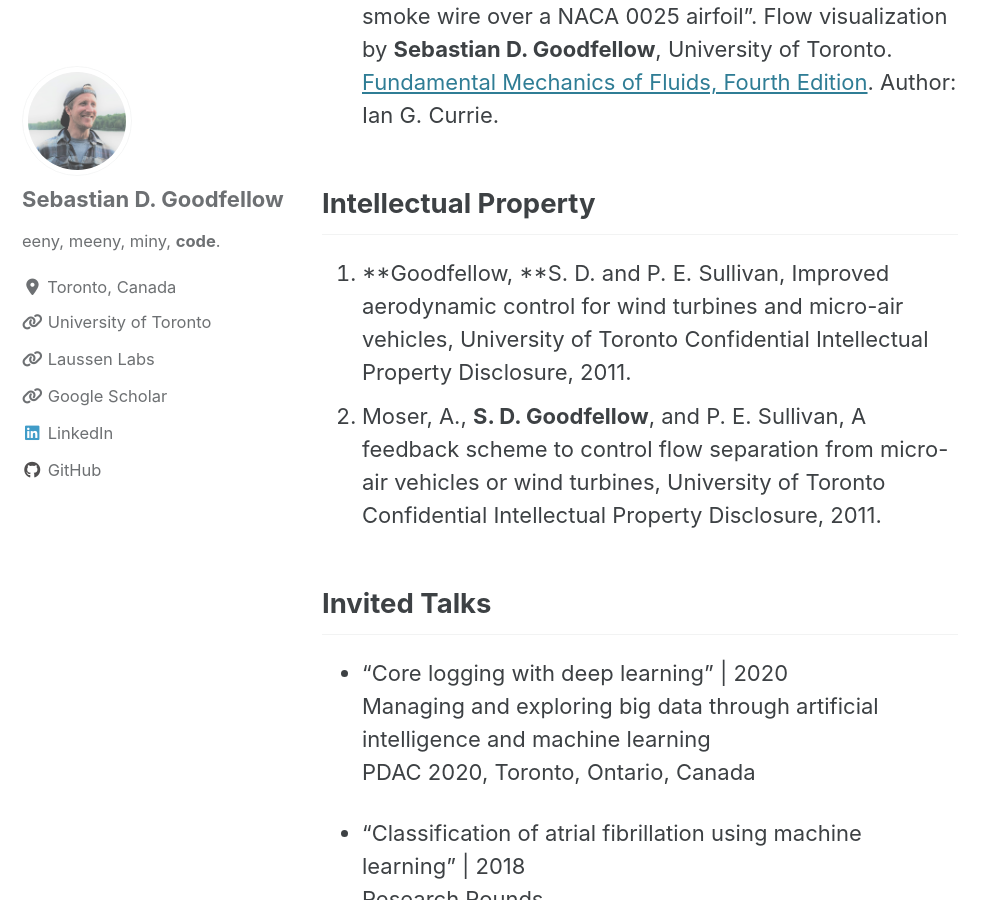
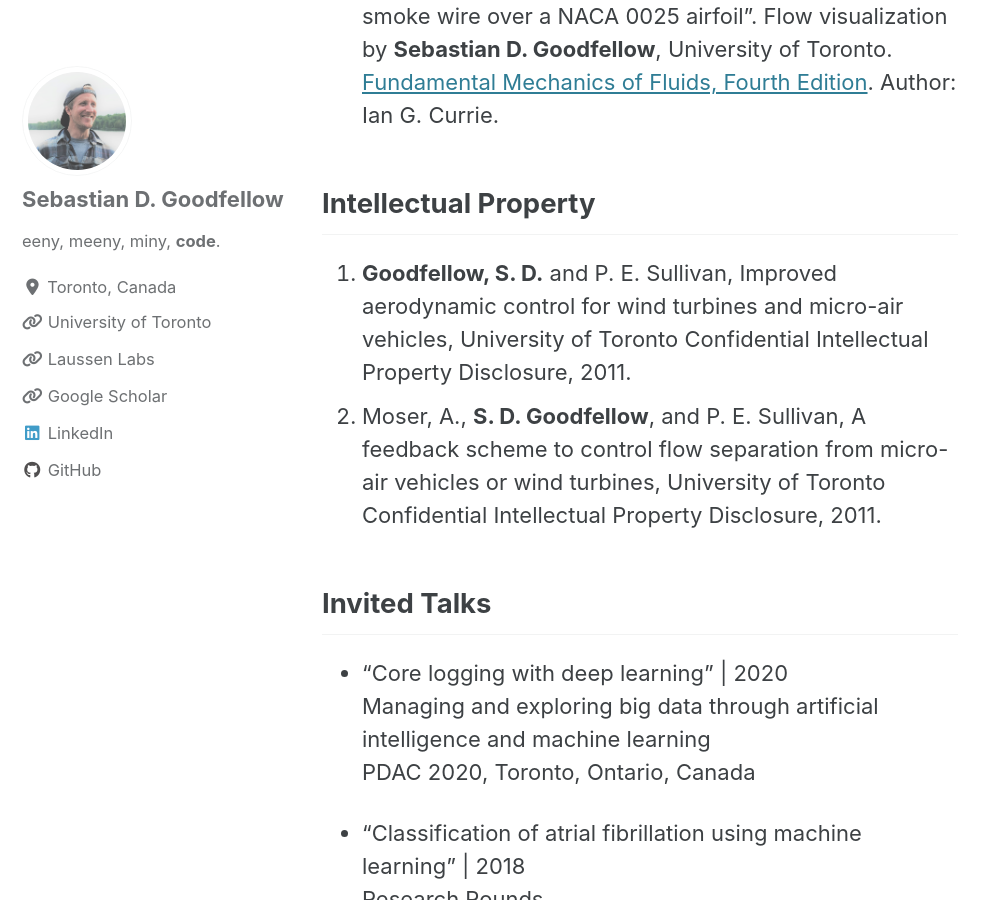
Before and after one commit to Seb-Good/sebastian-goodfellow, a Jekyll site: the page built from _pages/cv.md, in a window 1280 px wide and 900 px high, scrolled down 13587 px. Shown: the whole window, without its empty margins (0-999 px from the left). Built offline with Jekyll 4.4.1, drawn with Linux system fonts in a browser that asks for light colours; cached includes are drawn as plain includes; nearby versions of some CDN libraries.

Commit message:
- initial commit

```diff
--- a/_pages/cv.md
+++ b/_pages/cv.md
@@ -144,7 +144,7 @@ DOI: 10.1002/2015GL063093
 1.	"Flow visualization at a Reynolds number of 100,000 and angle of attack of 5 degrees with a single upstream smoke wire over a NACA 0025 airfoil". Flow visualization by **Sebastian D. Goodfellow**, University of Toronto. [Fundamental Mechanics of Fluids, Fourth Edition](https://www.crcpress.com/Fundamental-Mechanics-of-Fluids/Currie/p/book/9781439874608). Author: Ian G. Currie.
 
 ## Intellectual Property
-1.	**Goodfellow, **S. D. and P. E. Sullivan, Improved aerodynamic control for wind turbines and micro-air vehicles, University of Toronto Confidential Intellectual Property Disclosure, 2011.
+1.	**Goodfellow, S. D.** and P. E. Sullivan, Improved aerodynamic control for wind turbines and micro-air vehicles, University of Toronto Confidential Intellectual Property Disclosure, 2011.
 2.	Moser, A., **S. D. Goodfellow**, and P. E. Sullivan, A feedback scheme to control flow separation from micro-air vehicles or wind turbines, University of Toronto Confidential Intellectual Property Disclosure, 2011.
 
 ## Invited Talks
```
